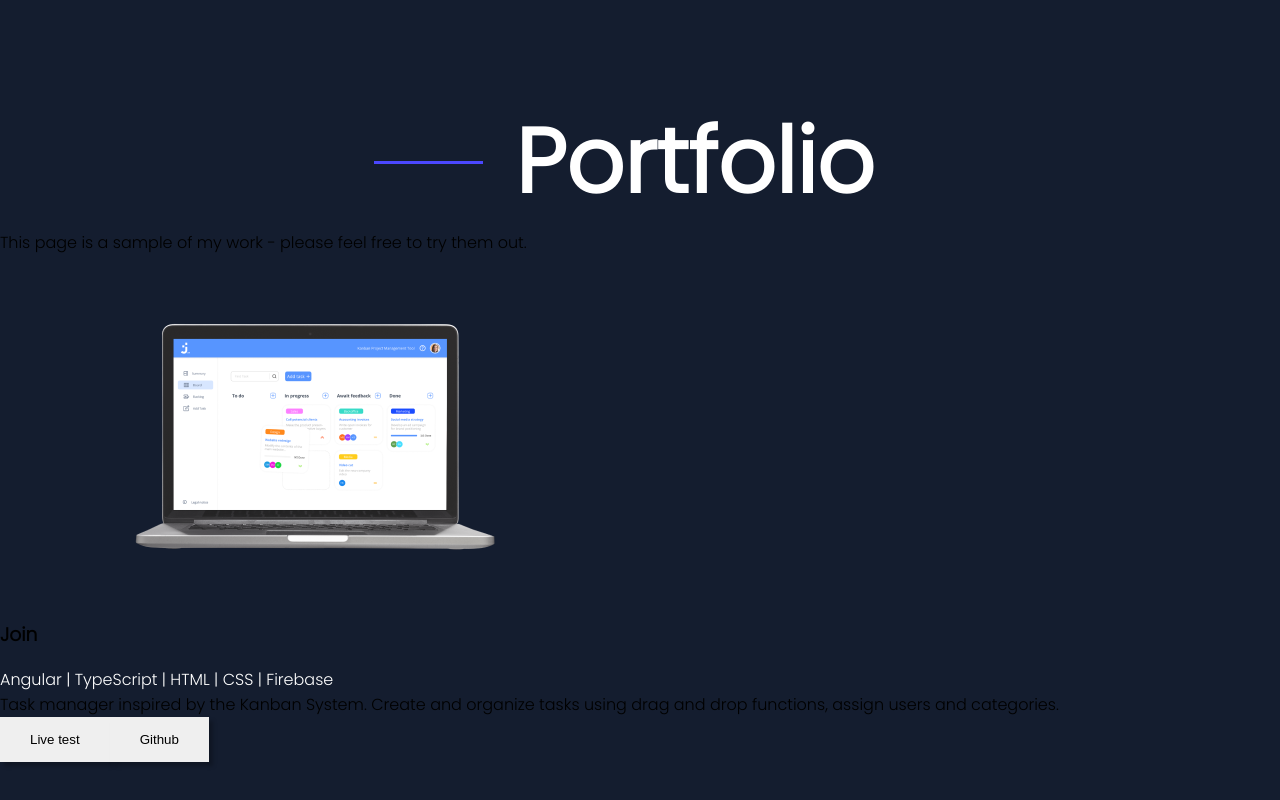
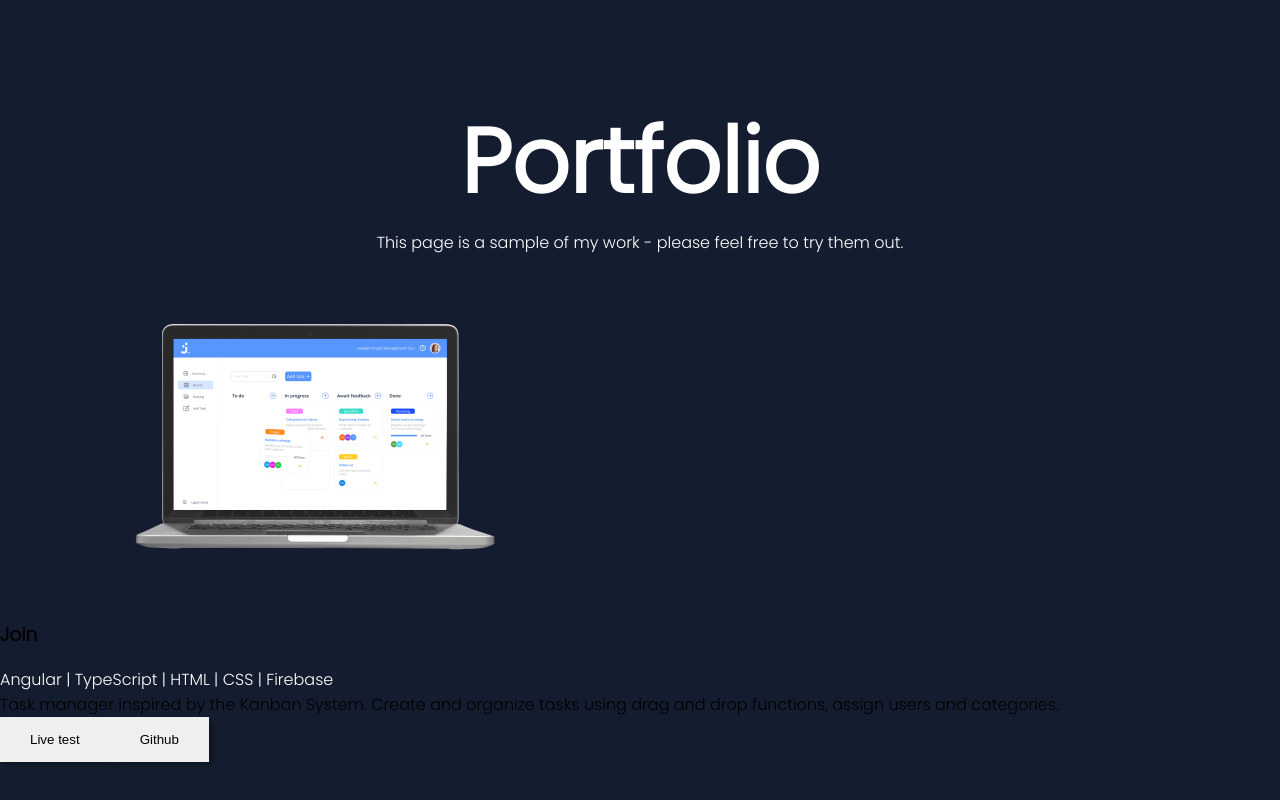
Before and after one commit to LauraHexx/Portfolio, an Angular app: page / in a window 1280 px wide. Shown: the part 5460-6260 px from the top of the page. Built offline with nearby package versions, Linux system fonts and the light colour scheme.

Commit message:
start portfolio styling

```diff
--- a/src/app/portfolio/portfolio.component.html
+++ b/src/app/portfolio/portfolio.component.html
@@ -1,15 +1,12 @@
 <section>
   <div class="headline-container">
     <div class="blue-line-left"></div>
-
     <h2>Portfolio</h2>
-    <div>
-      <div class="blue-line-right"></div>
-    </div>
+    <div class="blue-line-right"></div>
   </div>
-  <div class="description-container">
+  <span class="description-container">
     This page is a sample of my work - please feel free to try them out.
-  </div>
+  </span>
   <main class="projekts">
     <app-single-project></app-single-project>
   </main>
--- a/src/app/portfolio/portfolio.component.scss
+++ b/src/app/portfolio/portfolio.component.scss
@@ -13,14 +13,32 @@ section {
 }
 
 .blue-line-left {
+  /*
   width: 109px;
   height: 3px;
   background-color: $color-middle-blue;
+   */
 }
 
 .blue-line-right {
-  position: relative;
-  width: auto;
+  /*
+  position: absolute;
+  right: 0;
+  width: 42%;
   height: 3px;
   background-color: $color-middle-blue;
+  */
 }
+
+.text-container {
+  @include column-flex-box();
+  align-items: center;
+  gap: 35px;
+}
+
+.description-container {
+  display: block;
+  color: $color-white;
+  text-align: center;
+  font-size: 16px;
+}
```
